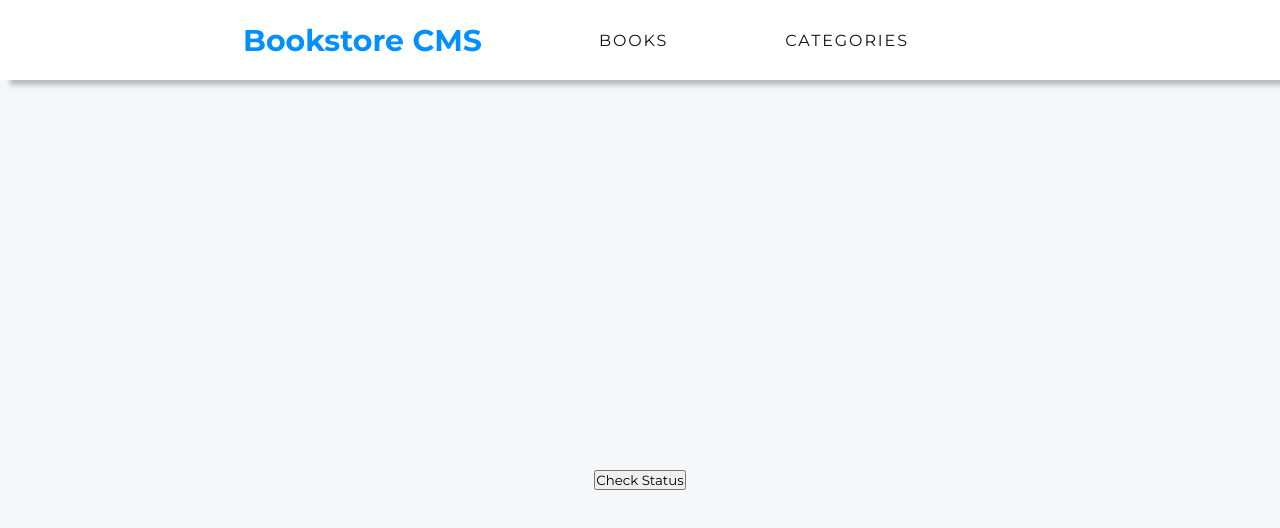
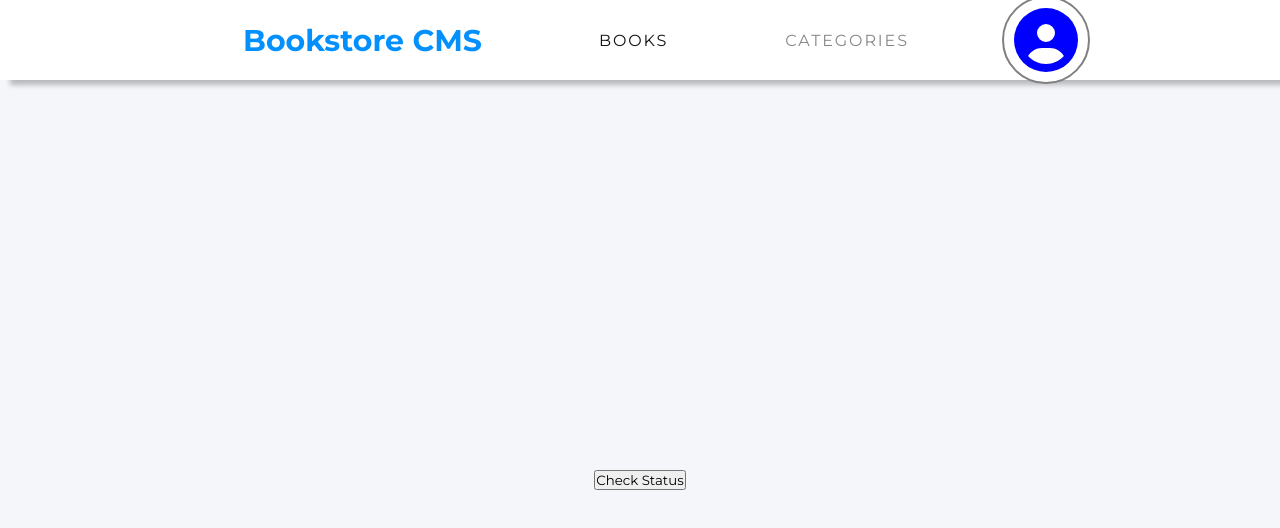
Before and after one commit to yosefHesham/book_store, a React (Create React App) app: page /categories in a window 1280 px wide. Shown: the top 528 px of the page. Built offline with nearby package versions, Linux system fonts and the light colour scheme.

Commit message:
Add profile icon

```diff
--- a/package.json
+++ b/package.json
@@ -3,6 +3,9 @@
   "version": "0.1.0",
   "private": true,
   "dependencies": {
+    "@fortawesome/fontawesome-svg-core": "^6.1.1",
+    "@fortawesome/free-solid-svg-icons": "^6.1.1",
+    "@fortawesome/react-fontawesome": "^0.1.18",
     "@testing-library/jest-dom": "^5.16.4",
     "@testing-library/react": "^13.3.0",
     "@testing-library/user-event": "^13.5.0",
--- a/src/App.css
+++ b/src/App.css
@@ -47,7 +47,7 @@ h1 {
 
 .books-wrapper {
   width: 100%;
-  margin-top: 10%;
+  margin-top: 5%;
   flex-direction: column;
   align-items: center;
   row-gap: 15px;
--- a/src/components/add_book.js
+++ b/src/components/add_book.js
@@ -31,16 +31,16 @@ const AddBook = () => {
         item_id: v4(),
         title,
         author,
-        category: category,
+        category,
       }),
     );
     setFormState({ title: '', author: '', category: '' });
   };
   return (
-    <div style={{width:"80%", paddingBottom:"5%"}}>
+    <div style={{ width: '80%', paddingBottom: '5%' }}>
       <h4
         style={{
-          padding:0,
+          padding: 0,
           marginTop: '2%',
           marginBottom: '2%',
         }}
@@ -65,7 +65,7 @@ const AddBook = () => {
           value={author}
           onChange={handleChange}
         />
-         <input
+        <input
           className="category-input input"
           type="text"
           name="category"
--- a/src/components/navbar.js
+++ b/src/components/navbar.js
@@ -1,7 +1,15 @@
 import React from 'react';
 import { Link } from 'react-router-dom';
+import { FontAwesomeIcon } from '@fortawesome/react-fontawesome';
+import { library } from '@fortawesome/fontawesome-svg-core';
+import { fas } from '@fortawesome/free-solid-svg-icons';
 
-const navStyle = { display: 'flex' };
+const navStyle = {
+  display: 'flex',
+  alignItems: 'center',
+};
+
+library.add(fas);
 
 const Navbar = () => {
   const links = [
@@ -10,12 +18,14 @@ const Navbar = () => {
       path: '/',
       text: 'BOOKS',
       color: '#121212',
+      opacity: '1',
     },
     {
       id: 2,
       path: '/categories',
       text: 'CATEGORIES',
       color: '#121212',
+      opacity: '.5',
     },
   ];
   return (
@@ -28,7 +38,12 @@ const Navbar = () => {
         {links.map((link) => (
           <li key={link.id}>
             <Link
-              style={{ textDecoration: 'none', color: link.color, letterSpacing: '1.9px' }}
+              style={{
+                textDecoration: 'none',
+                color: link.color,
+                letterSpacing: '1.9px',
+                opacity: link.opacity,
+              }}
               to={link.path}
             >
               {link.text}
@@ -37,6 +52,20 @@ const Navbar = () => {
           </li>
         ))}
       </ul>
+      <div />
+      <FontAwesomeIcon
+        style={{
+          color: 'blue',
+          border: 'gray solid 1px',
+          borderRadius: '50px',
+          scale: '2',
+          padding: '5px',
+          backgroundColor: 'white',
+          boxShadow: '10px rgba(0,0,0,.5)',
+        }}
+        icon="fas fa-user-circle"
+        size="2x"
+      />
     </nav>
   );
 };
--- a/src/components/update_progress.js
+++ b/src/components/update_progress.js
@@ -6,9 +6,9 @@ const updateProgressStyle = {
   borderRadius: ' 3px',
   backgroundColor: '#0290ff',
   color: 'white',
-  boxShadow:"none",
-  border:"none",
-  cursor:"pointer"
+  boxShadow: 'none',
+  border: 'none',
+  cursor: 'pointer',
 };
 const UpdateProgress = () => (
   <button
```
Also changed, not shown: 1 other file (tests, documents, lock files or other folders).
